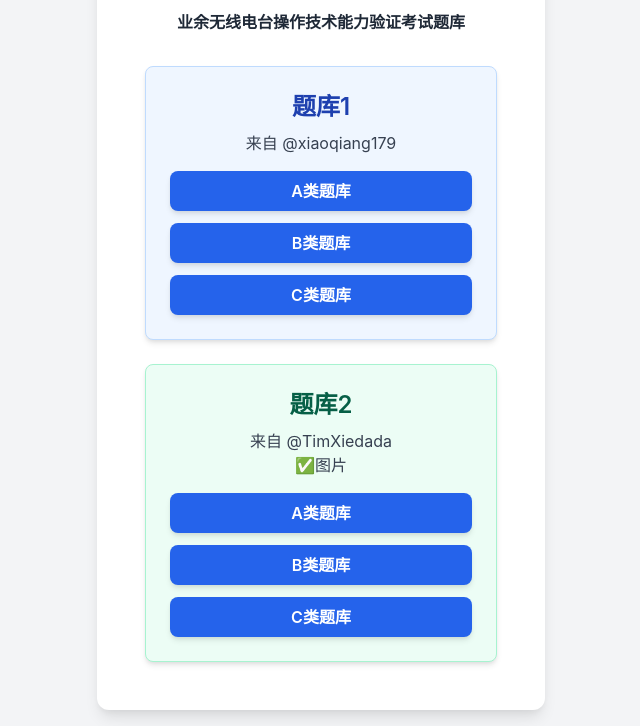
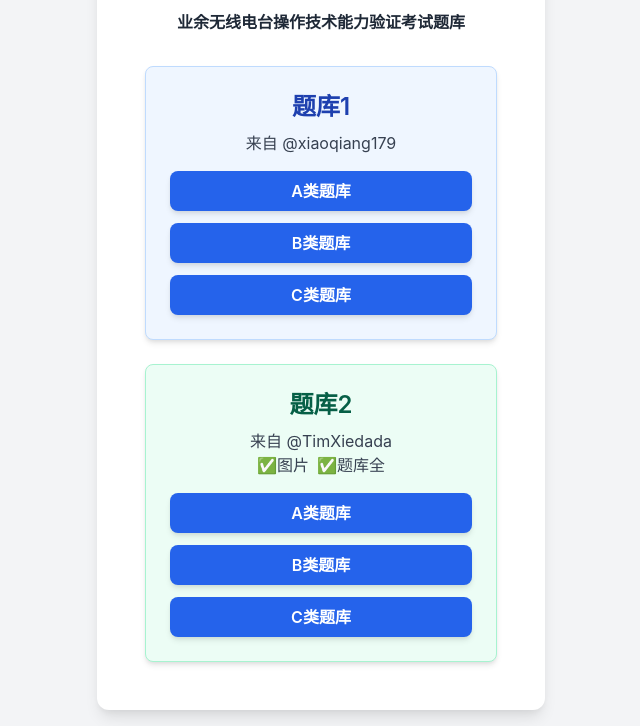
Before and after one commit to lzcapp/HAM_QA, a plain HTML site: page index.html in a window 1280 px wide. Shown: the part 122-848 px from the top of the page, without its empty margins (319-959 px from the left). Drawn offline with nearby package versions, Linux system fonts and the light colour scheme.

Commit message:
Update index.html

```diff
--- a/index.html
+++ b/index.html
@@ -51,7 +51,7 @@
             <p class="text-gray-700 mb-4">
                 来自 <a href="https://github.com/TimXiedada/crac-amateur-radio-exam-questions-2025-csv" target="_blank">@TimXiedada</a>
                 <br>
-                ✅图片
+                ✅图片&ensp;✅题库全
             </p>
             <div class="flex flex-col space-y-3 mt-4">
                 <a href="https://github.lzc.app/HAM_QA/output/CLASS_A.html" target="_blank" class="link-button bg-blue-600 hover:bg-blue-700 text-white font-semibold py-2 px-4 rounded-lg text-base shadow-md w-full block">
```
